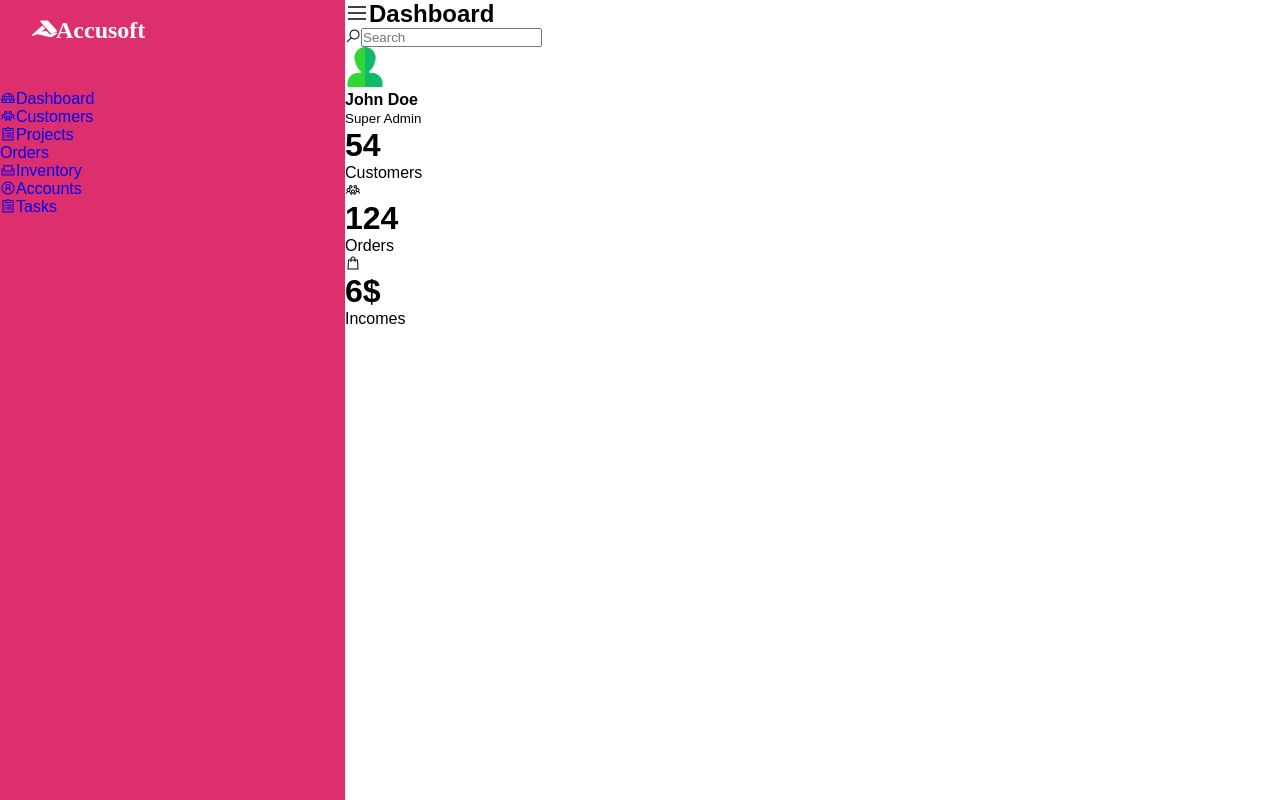
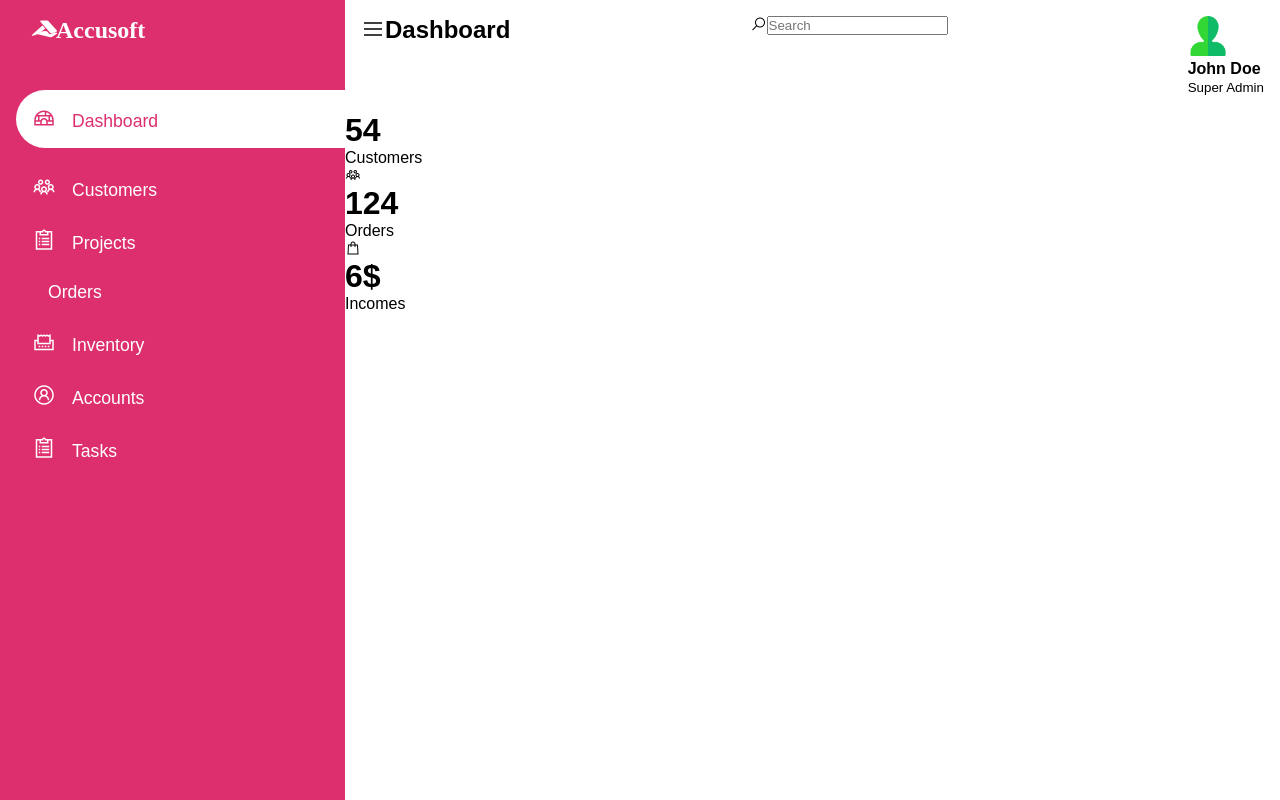
Before and after one commit to Dominic-SR/React-Responsive-Control-Panel, a JavaScript app: page / in a window 1280 px wide. Built offline with nearby package versions, Linux system fonts and the light colour scheme; the HTML template or start-up script is replaced by a standard one.

Commit message:
sidebar style changes

```diff
--- a/src/App.css
+++ b/src/App.css
@@ -13,6 +13,8 @@
     text-decoration: none;
     font-family: 'Poppins', sans-serif;
 }
+
+/* START SIDEBAR */
 
 .sidebar{
     width: 345px;
@@ -34,6 +36,41 @@
     padding-right: 1rem;
 }
 
+.sidebar-menu li {
+    width: 100%;
+    margin-bottom: 1.7rem;
+    padding-left: 1rem;
+}
+
+.sidebar-menu a {
+    padding-left: 1rem;
+    display: block;
+    color: #fff;
+    font-size: 1.1rem;
+}
+
+
+.sidebar-menu a.active{
+    background: #fff;
+    padding-top: 1rem;
+    padding-bottom: 1rem;
+    color: var(--main-color);
+    border-radius: 30px 0px 0px 30px;
+}
+
+.sidebar-menu a span:first-child{
+    font-size: 1.5rem;
+    padding-right: 1rem;
+}
+
+/* END SIDEBAR */
+
 .main-content{
     margin-left: 345px;
 }
+
+header{
+    display: flex;
+    justify-content: space-between;
+    padding: 1rem;
+}
--- a/src/App.js
+++ b/src/App.js
@@ -12,7 +12,7 @@ function App() {
         <div className='sidebar-menu'>
           <ul>
             <li>
-              <a href='https://www.google.com'><span className='las la-igloo'></span>
+              <a href='https://www.google.com' className='active'><span className='las la-igloo'></span>
               <span>Dashboard</span></a>
             </li>
             <li>
```
Also changed, not shown: public/images/PAN1.jpeg (added).
